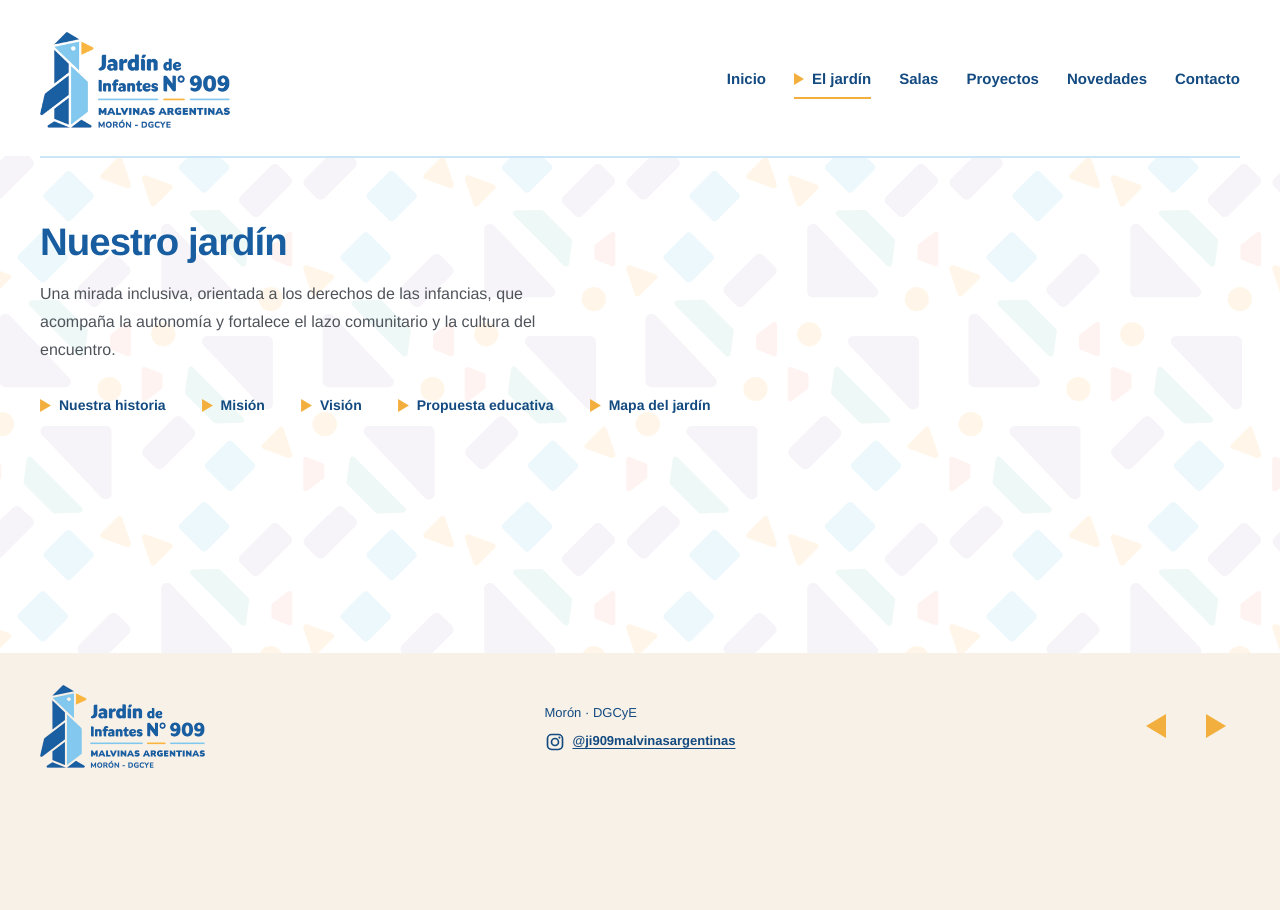
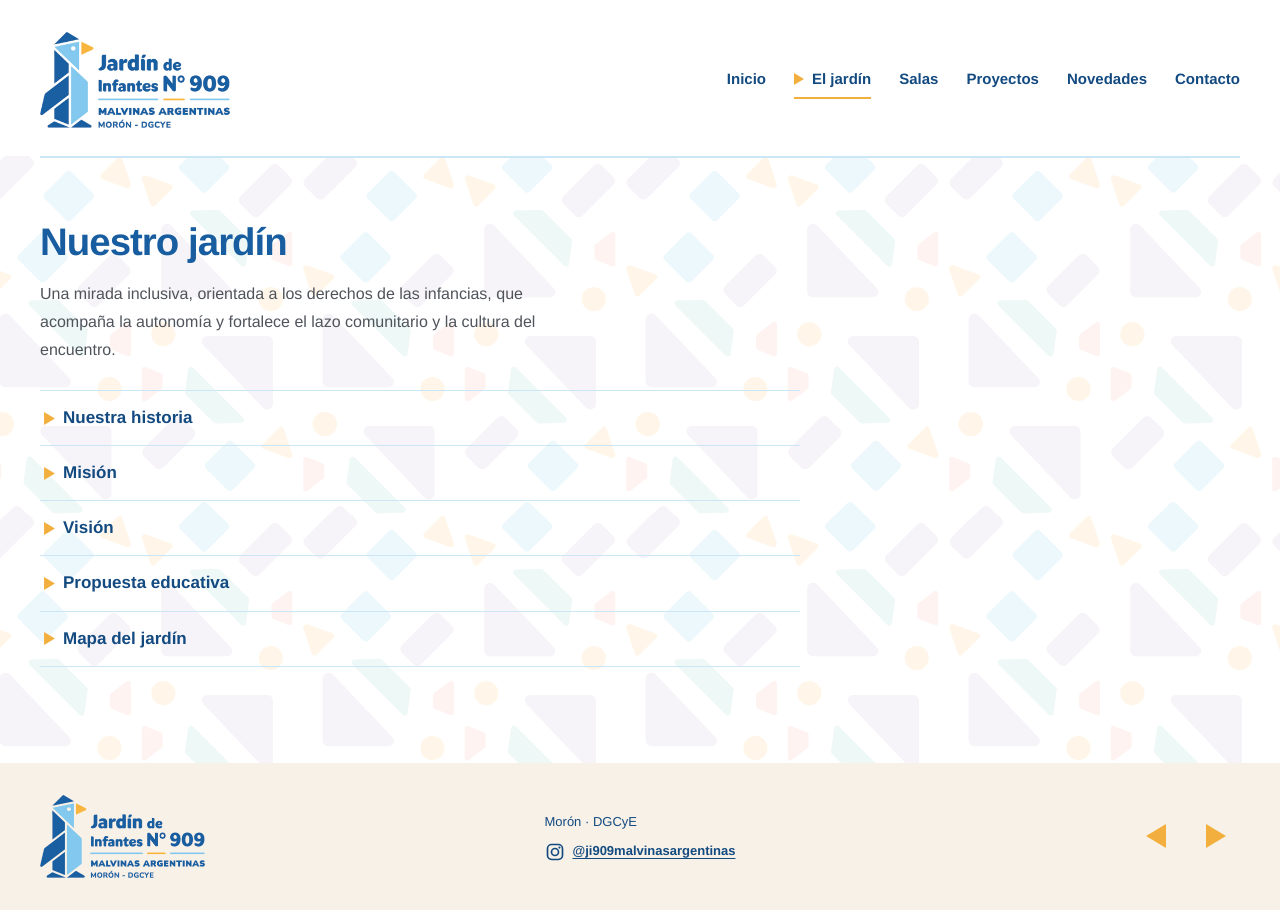
Before and after one commit to lucrealarcon25-star/jardin-909, a plain HTML site: page index.html in a window 1280 px wide. Both pictures are taken after a click on the link "El jardín". Before the commit the page ends 800 px from the top, so only its background shows below. Drawn offline with Linux system fonts and the light colour scheme; a web font is replaced by a local one.

Commit message:
Add files via upload

```diff
--- a/app.js
+++ b/app.js
@@ -399,12 +399,14 @@
     C.jardin.apartados.forEach(function (a, i) {
       var boton = h("button", { class: "enlace-indicador", type: "button" },
         pico("pico"), h("span", null, a.titulo));
-      botones.appendChild(h("li", null, boton));
+      var item = h("li", null, boton);
+      botones.appendChild(item);
+      // En forma de lista: la información se abre justo debajo del ítem tocado
+      boton.addEventListener("click", function () { item.appendChild(solapa.nodo); });
       solapa.conectar(boton, i);
     });
 
     contenedor.appendChild(botones);
-    contenedor.appendChild(solapa.nodo);
   }
 
   /* ---------------- 3. Salas ---------------- */
--- a/index.html
+++ b/index.html
@@ -10,10 +10,10 @@
   <!-- Cuando cambies styles.css, app.js o contenido.js, subí el número ?v= para que los celulares no muestren la versión vieja -->
   <link rel="icon" href="assets/favicon.png">
   <!-- Si usás IvySoft desde Adobe Fonts, pegá aquí el <link> de tu proyecto web -->
-  <link rel="stylesheet" href="styles.css?v=31">
+  <link rel="stylesheet" href="styles.css?v=32">
   <!-- Primero el contenido editable, después la lógica -->
-  <script src="contenido.js?v=31" defer></script>
-  <script src="app.js?v=31" defer></script>
+  <script src="contenido.js?v=32" defer></script>
+  <script src="app.js?v=32" defer></script>
 </head>
 <body>
   <a class="saltar" href="#contenido">Saltar al contenido</a>
--- a/styles.css
+++ b/styles.css
@@ -1152,3 +1152,23 @@ body.en-portada main > section#inicio > .contenedor { width: 100%; }
 body { display: flex; flex-direction: column; min-height: 100vh; min-height: 100dvh; }
 main { flex: 1 0 auto; }
 .pie { flex: none; }
+
+/* ---------- Nuestro jardín: apartados en forma de lista ---------- */
+.apartados__botones {
+  display: flex;
+  flex-direction: column;
+  gap: 0;
+  max-width: 760px;
+  border-top: 1px solid var(--linea);
+}
+.apartados__botones > li { border-bottom: 1px solid var(--linea); }
+.apartados__botones .enlace-indicador {
+  width: 100%;
+  padding: 16px 4px;
+  font-size: 1.0625rem;
+  text-align: left;
+}
+.apartados__botones .solapa { margin: 0 0 16px; }
+@media (max-width: 600px) {
+  .apartados__botones .enlace-indicador { padding: 15px 2px; font-size: 1rem; }
+}
```
